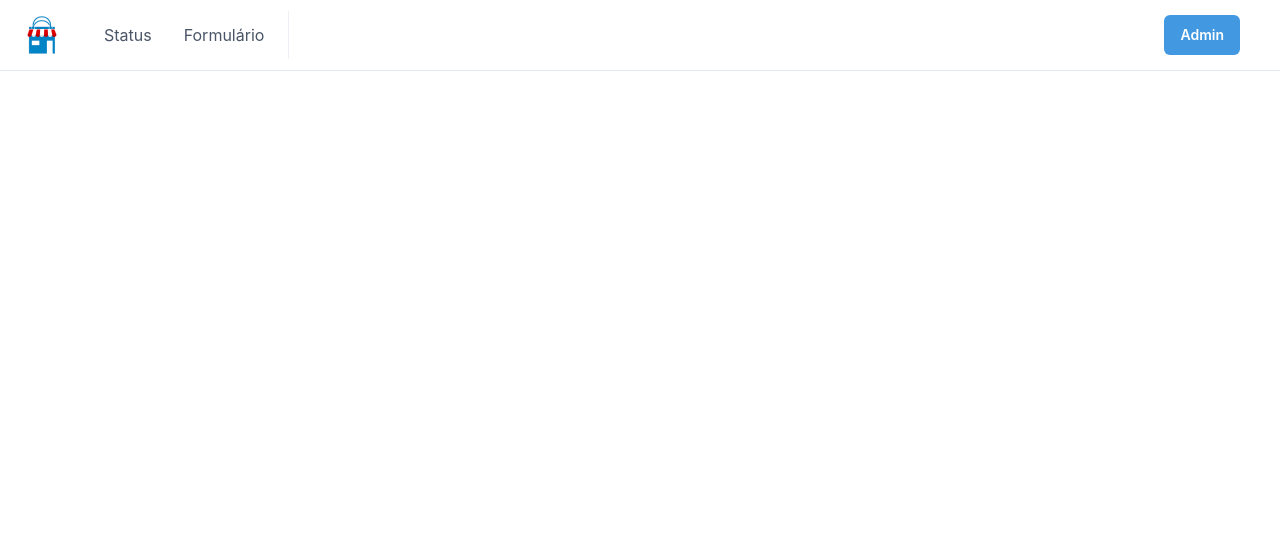
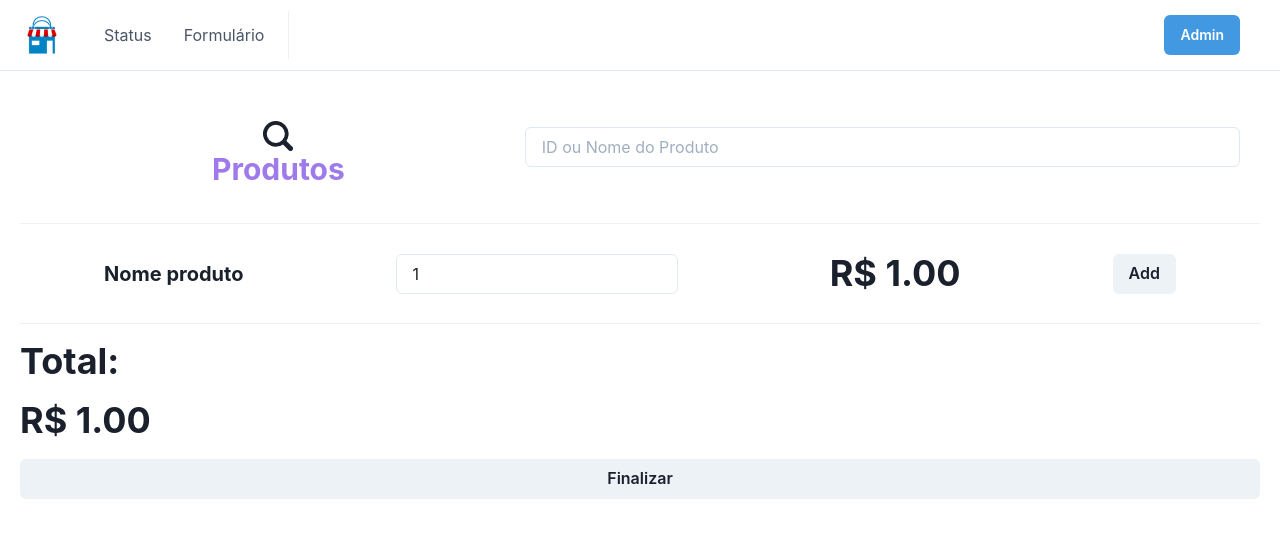
Before and after one commit to mateusvg/sistema_atestado_medico_Type_script, a React (Create React App) app: page /login/vendas in a window 1280 px wide. Shown: the top 538 px of the page. Built offline with nearby package versions, Linux system fonts and the light colour scheme.

Commit message:
sales screen

```diff
--- a/src/App.tsx
+++ b/src/App.tsx
@@ -8,6 +8,8 @@ import Home from './pages/Home'
 import Calendar from './pages/Calendar'
 import Settings from './pages/Settings'
 import Stock from './pages/Stock'
+import Vendas from './pages/Vendas'
+
 import { useState } from 'react';
 
 import { Context } from "./contexts/Context";
@@ -31,6 +33,7 @@ const App = () => {
         <Route path="/form/status" element={<Status />} />
         <Route path="/login/settings" element={<Settings />} />
         <Route path="/login/stock" element={<Stock/>} />
+        <Route path="/login/vendas" element={<Vendas/>} />
       </Routes>
     </Context.Provider>
     </>
--- a/src/Components/HomeLogo.tsx
+++ b/src/Components/HomeLogo.tsx
@@ -5,7 +5,7 @@ export default function () {
         <Center >
             <Stack spacing={5} direction='column' justify='center' mt={7}>
                 <Center>
-                    <Text color='tomato' >Sistema de gerenciamento de loja e RH</Text>
+                    <Text color='black' >Sistema de gerenciamento de loja e RH</Text>
                 </Center>
                 <Center>
                     <img src={LogoX} alt="Logo" width={"40%"} />
--- a/src/Components/NavBar.tsx
+++ b/src/Components/NavBar.tsx
@@ -109,7 +109,7 @@ export default function WithSubnavigation() {
                             direction={'row'}
                             spacing={6}>
                             <Button
-                                onClick={() => navigate('/login/calendar')}
+                                onClick={() => navigate('/login/vendas')}
                                 as={'a'}
                                 display={{ base: 'none', md: 'inline-flex' }}
                                 fontSize={'sm'}
@@ -120,7 +120,7 @@ export default function WithSubnavigation() {
                                 _hover={{
                                     bg: 'blue.300',
                                 }}>
-                                Agendamento
+                                Vendas
                             </Button>
                             <Button
                                 onClick={() => navigate('/login/stock')}
@@ -135,6 +135,20 @@ export default function WithSubnavigation() {
                                     bg: 'blue.300',
                                 }}>
                                 Estoque
+                            </Button>
+                            <Button
+                                onClick={() => navigate('/login/calendar')}
+                                as={'a'}
+                                display={{ base: 'none', md: 'inline-flex' }}
+                                fontSize={'sm'}
+                                fontWeight={600}
+                                color={'white'}
+                                bg={'blue.400'}
+                                href={'#'}
+                                _hover={{
+                                    bg: 'blue.300',
+                                }}>
+                                Agendamento
                             </Button>
                         </Stack>
                         :
@@ -158,7 +172,7 @@ export default function WithSubnavigation() {
                         _hover={{
                             bg: 'blue.300',
                         }}>
-                        Admin
+                        {context ? <Text>Funcionários</Text> : <Text>Admin</Text>}
                     </Button>
                     <Menu />
                 </Stack>
--- /dev/null
+++ b/src/Pages/Vendas.tsx
@@ -0,0 +1,118 @@
+import {
+    Box,
+    Button,
+    Divider,
+    Heading,
+    Input,
+    List,
+    ListIcon,
+    ListItem,
+    Stack,
+    Text,
+    useColorModeValue,
+} from '@chakra-ui/react';
+import { Search2Icon } from '@chakra-ui/icons'
+
+
+
+const ThreeTierPricingHorizontal = () => {
+    return (
+        <Box py={6} px={5} >
+            <Stack spacing={4} width={'100%'} direction={'column'}>
+                <Stack
+                    p={5}
+                    alignItems={'center'}
+                    justifyContent={{
+                        base: 'flex-start',
+                        md: 'space-around',
+                    }}
+                    direction={{
+                        base: 'column',
+                        md: 'row',
+                    }}>
+                    <Stack
+                        width={{
+                            base: '100%',
+                            md: '40%',
+                        }}
+                        textAlign={'center'}>
+                        <Heading size={'lg'}>
+                            <Search2Icon /> <Text color="purple.400">Produtos</Text>
+                        </Heading>
+                    </Stack>
+                    <Stack
+                        width={{
+                            base: '100%',
+                            md: '60%',
+                        }}>
+                        <Input
+                            placeholder="ID ou Nome do Produto"
+                            mb={5}
+                            mt={3}
+                            variant={'solid'}
+                            borderWidth={1}
+                            color={'gray.800'}
+                            _placeholder={{
+                                color: 'gray.400',
+                            }}
+                            type="search"
+                            id="outlined-basic"
+
+                        />
+                    </Stack>
+                </Stack>
+                <Divider />
+                <Stack
+                    p={3}
+                    py={3}
+                    justifyContent={{
+                        base: 'flex-start',
+                        md: 'space-around',
+                    }}
+                    direction={{
+                        base: 'column',
+                        md: 'row',
+                    }}
+                    alignItems={{ md: 'center' }}>
+                    <Heading size={'md'}>Nome produto</Heading>
+                    <List spacing={3} textAlign="start">
+
+                        <ListItem >
+
+                            <Input
+                                placeholder="Quant"
+                                value={1}
+                                variant={'solid'}
+                                borderWidth={1}
+                                color={'gray.800'}
+                                _placeholder={{
+                                    color: 'gray.400',
+                                }}
+                                type="search"
+                                id="outlined-basic"
+
+                            />
+                        </ListItem>
+
+                    </List>
+                    <Heading size={'xl'}>R$ 1.00</Heading>
+                    <Stack>
+                        <Button
+                            size="md">
+                            Add
+                        </Button>
+                    </Stack>
+                </Stack>
+                <Divider />
+                <Heading size={'xl'}>Total:</Heading>
+                <Heading size={'xl'}>R$ 1.00</Heading>
+                <Button
+                    size="md">
+                    Finalizar
+                </Button>
+            </Stack>
+        </Box>
+    );
+};
+
+export default ThreeTierPricingHorizontal;
```
